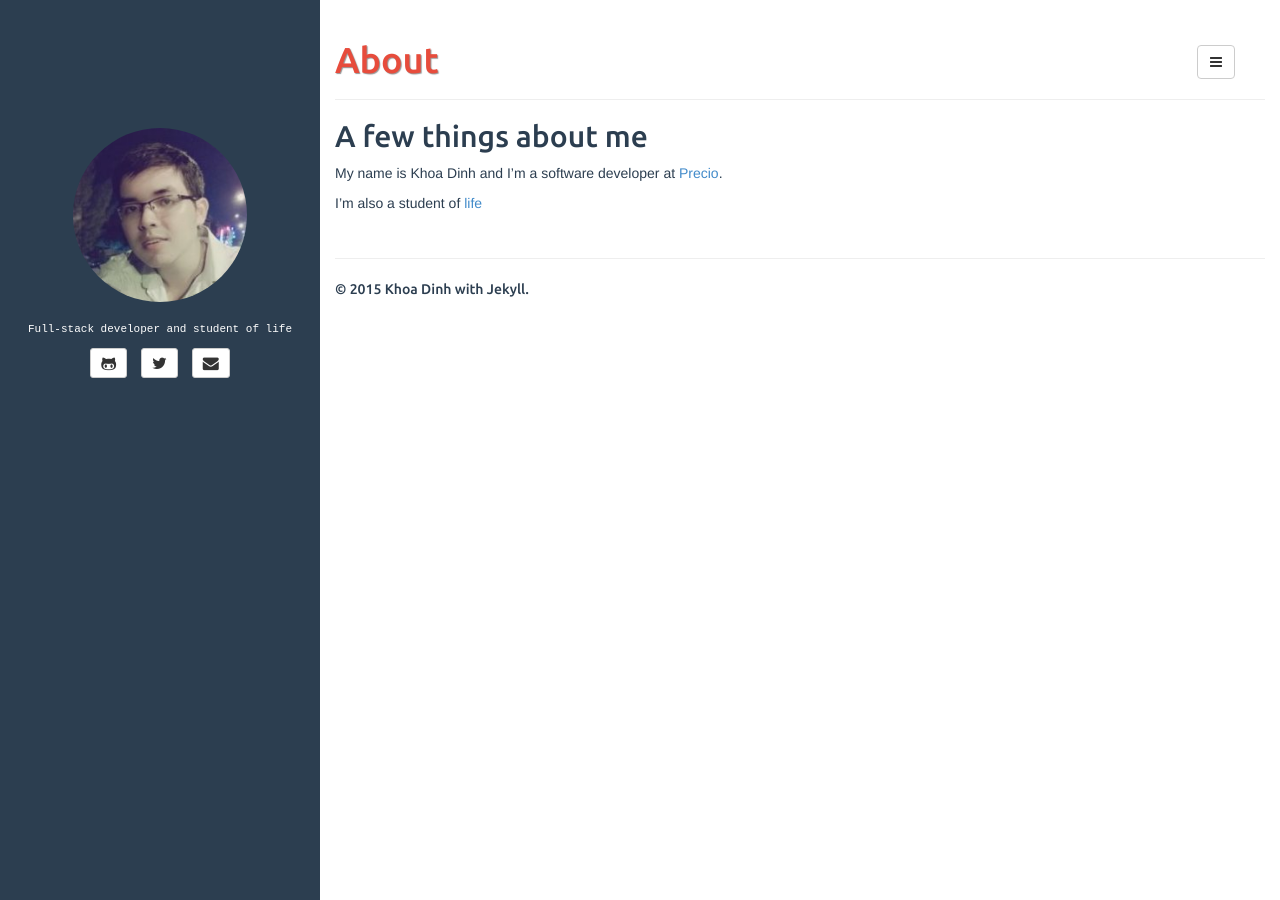
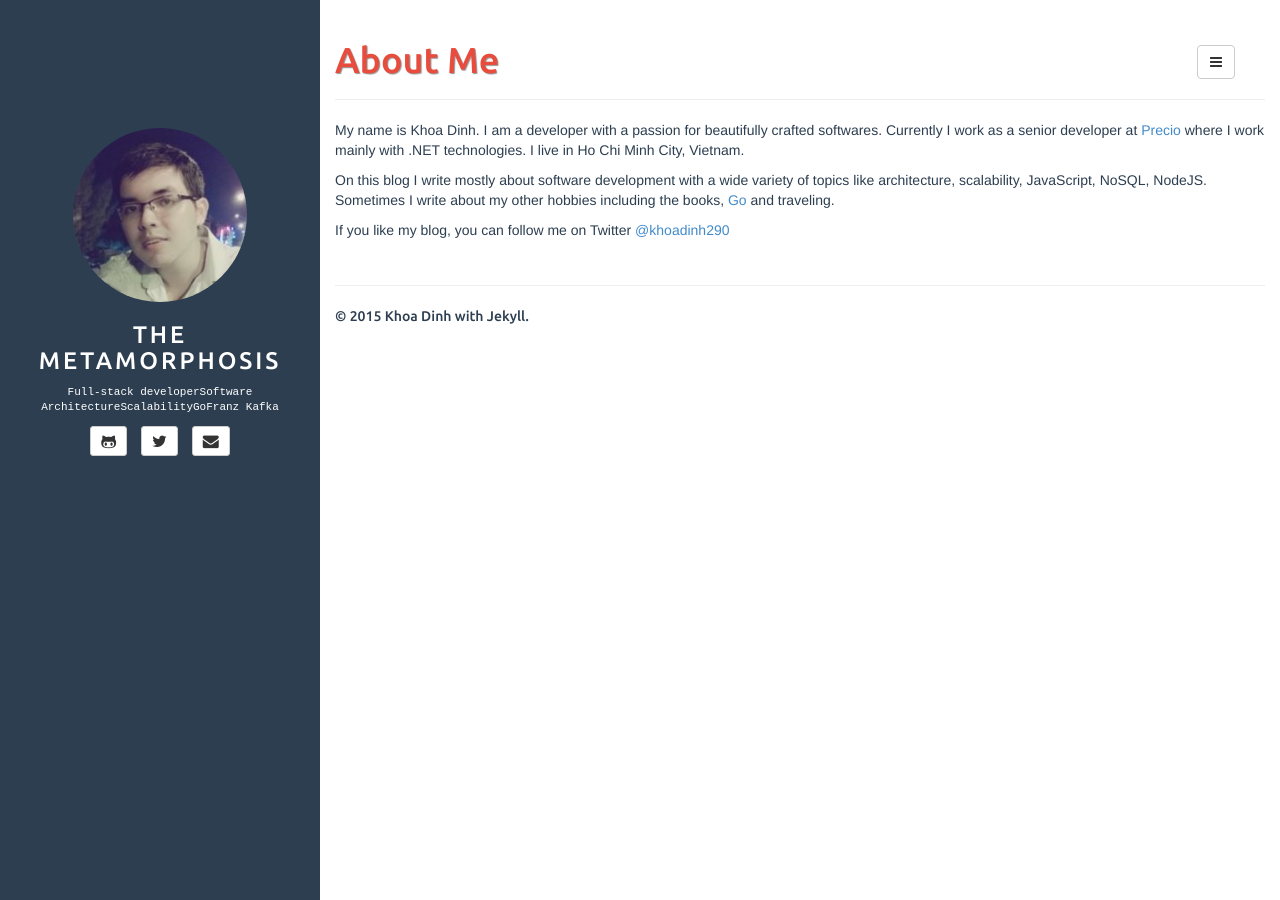
Before and after one commit to KhoaDinh/khoadinh.github.io, a Jekyll site: the page built from about.md, in a window 1280 px wide. Built offline with Jekyll 4.4.1, drawn with Linux system fonts in a browser that asks for light colours; comment, search, counter and statistics services are not loaded.

Commit message:
Update about me page

```diff
--- a/_config.yml
+++ b/_config.yml
@@ -14,6 +14,7 @@ defaults:
     values:
       title: The Metamorphosis
 
+title: The Metamorphosis
 description: A personal blog where the author writes about his findings in the journey through this life.
 author:
   name: Khoa Dinh
@@ -22,7 +23,12 @@ author:
   twitter: khoadinh290
   pinterest: khoadinh290
   linkedin: khoadinh290
-  bio: Full-stack developer and student of life
+  bio:
+  - Full-stack developer
+  - Software Architecture
+  - Scalability
+  - Go
+  - Franz Kafka
 
 rss_path: feed.xml
 about_path: about
--- a/about.md
+++ b/about.md
@@ -1,10 +1,10 @@
 ---
 layout: page
-title: About
+title: About Me
 ---
 
-## A few things about me
+My name is Khoa Dinh. I am a developer with a passion for beautifully crafted softwares. Currently I work as a senior developer at [Precio](http://www.precio.se/en) where I work mainly with .NET technologies. I live in Ho Chi Minh City, Vietnam.
 
-My name is Khoa Dinh and I'm a software developer at [Precio](http://www.precio.se).
+On this blog I write mostly about software development with a wide variety of topics like architecture, scalability, JavaScript, NoSQL, NodeJS. Sometimes I write about my other hobbies including the books, [Go](http://en.wikipedia.org/wiki/Go_%28game%29) and traveling.
 
-I'm also a student of [life](http://en.wikipedia.org/wiki/Philosophy_of_life)
+If you like my blog, you can follow me on Twitter [@khoadinh290](https://twitter.com/khoadinh290)
```
Also changed, not shown: _posts/2015-03-22-hello-world.md (added, +8 -0 lines).
